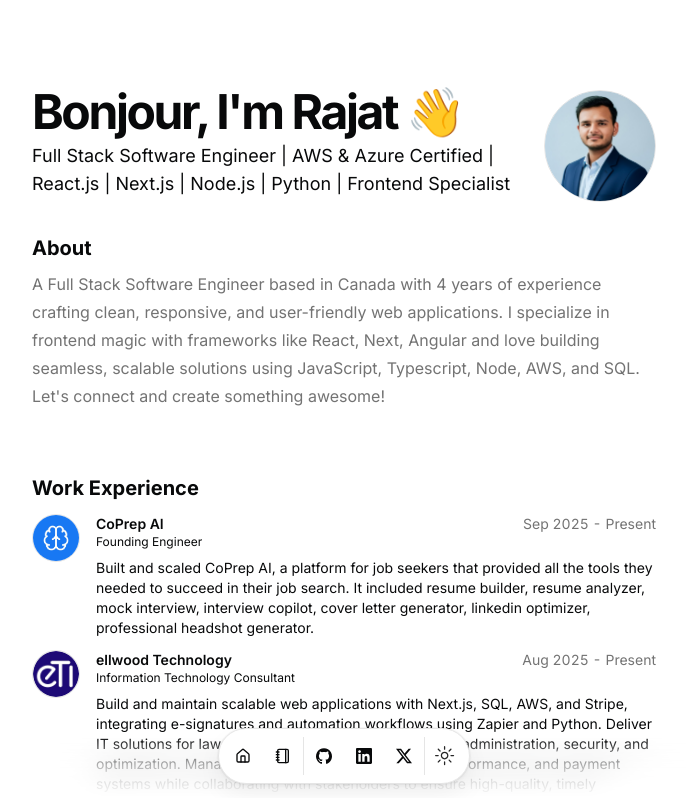
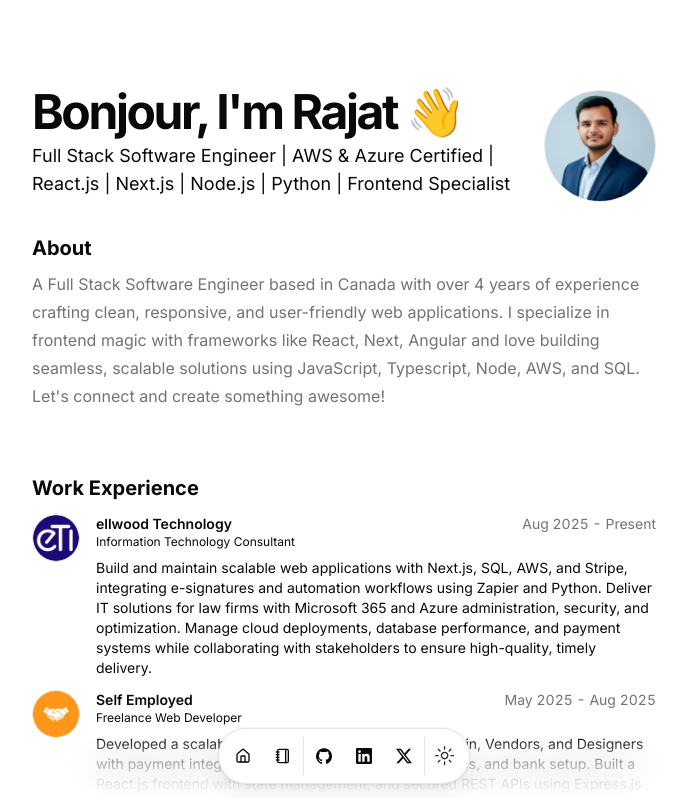
Before and after one commit to rajatsachdeva31/rajatsachdeva31.github.io, a Next.js app: page / in a window 1280 px wide. Shown: the top 798 px of the page, without its empty margins (296-983 px from the left). Built offline with nearby package versions, Linux system fonts and the light colour scheme.

Commit message:
exp update

```diff
--- a/src/data/resume.tsx
+++ b/src/data/resume.tsx
@@ -43,7 +43,7 @@
   description:
     "Full Stack Software Engineer | AWS & Azure Certified | React.js | Next.js | Node.js | Python | Frontend Specialist",
   summary:
-    "A Full Stack Software Engineer based in Canada with 4 years of experience crafting clean, responsive, and user-friendly web applications. I specialize in frontend magic with frameworks like React, Next, Angular and love building seamless, scalable solutions using JavaScript, Typescript, Node, AWS, and SQL. Let's connect and create something awesome!",
+    "A Full Stack Software Engineer based in Canada with over 4 years of experience crafting clean, responsive, and user-friendly web applications. I specialize in frontend magic with frameworks like React, Next, Angular and love building seamless, scalable solutions using JavaScript, Typescript, Node, AWS, and SQL. Let's connect and create something awesome!",
   avatarUrl: "/me.png",
   skills: [
     "React.js",
@@ -130,18 +130,6 @@
   },
 
   work: [
-    {
-      company: "CoPrep AI",
-      href: "https://coprep.ai/",
-      badges: [],
-      location: "Remote",
-      title: "Founding Engineer",
-      logoUrl: "/coprep.png",
-      start: "Sep 2025",
-      end: "Present",
-      description:
-        "Built and scaled CoPrep AI, a platform for job seekers that provided all the tools they needed to succeed in their job search. It included resume builder, resume analyzer, mock interview, interview copilot, cover letter generator, linkedin optimizer, professional headshot generator.",
-    },
     {
       company: "ellwood Technology",
       href: "https://ellwoodtechnology.ca/",
```
